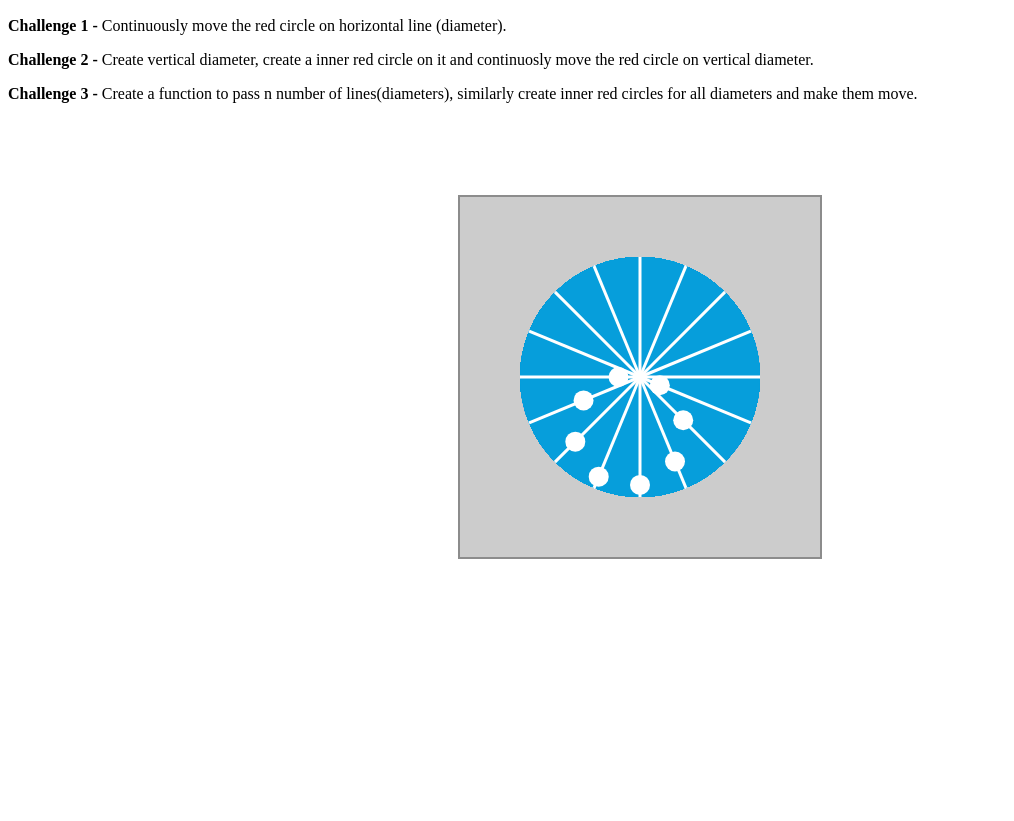
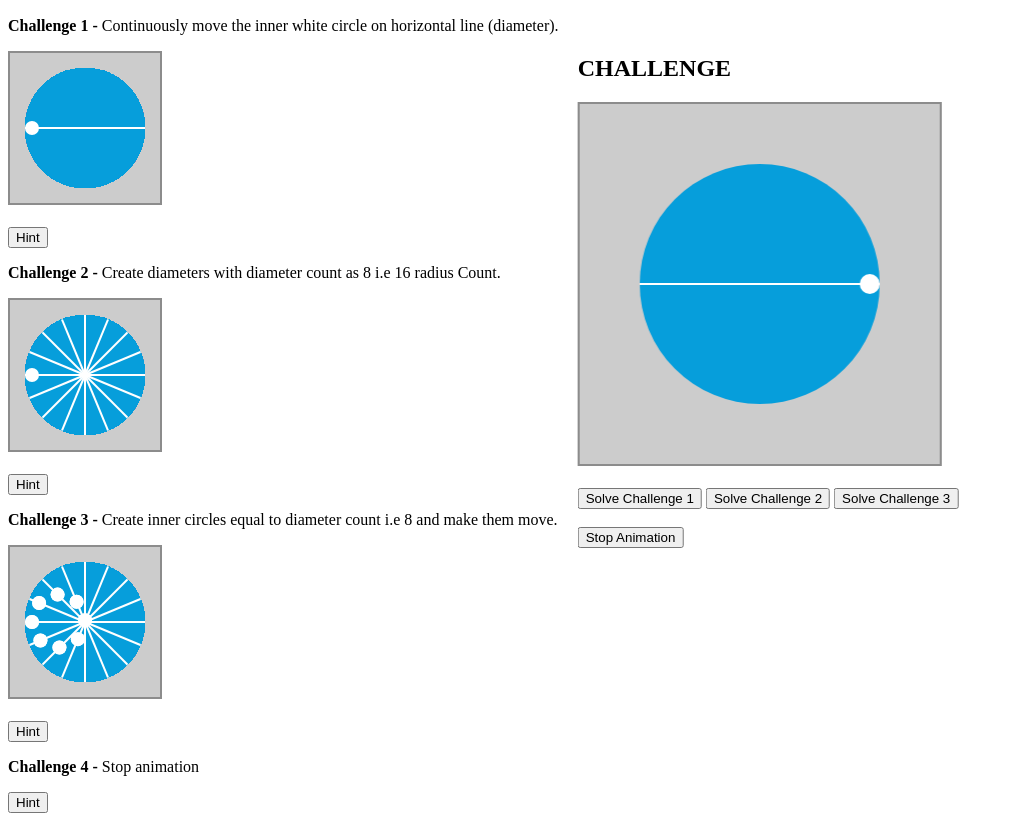
Before and after one commit to code-check/challenge-circle-animation, a website: page circle/circle.html in a window 1280 px wide. Shown: the part 50-871 px from the top of the page, without its empty margins (0-1014 px from the left). Before the commit the page ends 800 px from the top, so only its background shows below. Drawn offline with nearby package versions, Linux system fonts and the light colour scheme; files that its build step writes are made by us from their sources.

Commit message:
challenge done, tests pending

```diff
--- /dev/null
+++ b/challenge/solveChallenge.js
@@ -0,0 +1,85 @@
+// BEGIN_CHALLENGE
+var requestId;
+
+function stopAnimate() {
+  if (requestId) {
+    cancelAnimationFrame(requestId);
+    requestId = undefined;
+  }
+}
+
+function animate1(){
+  stopAnimate();
+  drawBaseImage();
+  step = step % maxstep;
+  var innerCenter = outerRadius/2 - innerRadius/2;
+  var centerX = myCanvas.width/2 + innerCenter * Math.cos(step * 2 / maxstep * Math.PI);
+  var centerY = myCanvas.height/2 + innerCenter * Math.sin(step * 2 / maxstep * Math.PI);
+
+  i = 0;
+  challenge.drawCircle(myContext, (centerX + innerCenter * Math.cos((i * 2 / radiusCount - step * 2 / maxstep) * Math.PI)), (centerY + innerCenter * Math.sin((i * 2 / radiusCount - step * 2 / maxstep) * Math.PI)), innerRadius, ' #ffffff');
+  step++;
+  requestId = requestAnimationFrame(animate1);
+}
+
+var animate2 = function(){
+  stopAnimate();
+  drawBaseImage();
+  step = step % maxstep;
+
+  for(var i=0; i < radiusCount * 2; i++) {
+    var x2 = canvasWidth/2 + Math.cos(i / radiusCount * Math.PI) * outerRadius;
+    var y2 = canvasWidth/2  + Math.sin(i / radiusCount * Math.PI) * outerRadius;
+    challenge.drawLine(myContext, canvasWidth/2, canvasHeight/2, x2, y2, '#ffffff');
+  }
+
+  var innerCenter = outerRadius/2 - innerRadius/2;
+  var centerX = myCanvas.width/2 + innerCenter * Math.cos(step * 2 / maxstep * Math.PI);
+  var centerY = myCanvas.height/2 + innerCenter * Math.sin(step * 2 / maxstep * Math.PI);
+
+  var i = 0;
+  challenge.drawCircle(myContext, (centerX + innerCenter * Math.cos((i * 2 / radiusCount - step * 2 / maxstep) * Math.PI)), (centerY + innerCenter * Math.sin((i * 2 / radiusCount - step * 2 / maxstep) * Math.PI)), innerRadius, ' #ffffff');
+
+  step++;
+  requestId = requestAnimationFrame(animate2);
+}
+
+var animate3 = function(){
+  stopAnimate();
+  drawBaseImage();
+  step = step % maxstep;
+
+  for(var i=0; i < radiusCount * 2; i++) {
+    var x2 = canvasWidth/2 + Math.cos(i / radiusCount * Math.PI) * outerRadius;
+    var y2 = canvasWidth/2  + Math.sin(i / radiusCount * Math.PI) * outerRadius;
+    challenge.drawLine(myContext, canvasWidth/2, canvasHeight/2, x2, y2, '#ffffff');
+  }
+
+  var innerCenter = outerRadius/2 - innerRadius/2;
+  var centerX = myCanvas.width/2 + innerCenter * Math.cos(step * 2 / maxstep * Math.PI);
+  var centerY = myCanvas.height/2 + innerCenter * Math.sin(step * 2 / maxstep * Math.PI);
+
+  var i = 0;
+  for (var i=0; i < radiusCount*2; i++) {
+    challenge.drawCircle(myContext, (centerX + innerCenter * Math.cos((i * 2 / radiusCount - step * 2 / maxstep) * Math.PI)), (centerY + innerCenter * Math.sin((i * 2 / radiusCount - step * 2 / maxstep) * Math.PI)), innerRadius, ' #ffffff');
+  }
+  step++;
+  requestId = requestAnimationFrame(animate3);
+}
+
+$("#btnSolveChallenge1").on("click", function () {
+  animate1();
+});
+
+$("#btnSolveChallenge2").on("click", function () {
+  animate2();
+});
+
+$("#btnSolveChallenge3").on("click", function () {
+  animate3();
+});
+
+$("#btnSolveStop").on("click", function () {
+  stopAnimate();
+});
+// END_CHALLENGE
--- /dev/null
+++ b/circle/challenge.js
@@ -0,0 +1,90 @@
+var challenge1Canvas = document.getElementById("challenge1");
+var challenge1Context = challenge1Canvas.getContext('2d');
+var challenge1CanvasWidth = challenge1Canvas.width;
+var challenge1CanvasHeight = challenge1Canvas.height;
+
+var challenge1OuterRadius = 60;
+var challenge1InnerRadius = 7;
+
+var challeng1RadiusCount = 8;
+var challenge1MaxStep = 360;
+var challenge1Step = 0;
+
+function drawBaseImage1(myContext, challenge1CanvasWidth, challenge1CanvasHeight, challenge1OuterRadius) {
+  challenge.drawCircle(myContext, challenge1CanvasWidth/2, challenge1CanvasHeight/2, challenge1OuterRadius, '#069edb');
+  var i =0;
+  while(i <= 8) {
+    var x2 = challenge1CanvasWidth/2 + Math.cos(i / radiusCount * Math.PI) * challenge1OuterRadius;
+    var y2 = challenge1CanvasWidth/2  + Math.sin(i / radiusCount * Math.PI) * challenge1OuterRadius;
+    challenge.drawLine(myContext, challenge1CanvasWidth/2, challenge1CanvasHeight/2, x2, y2, 'white');
+    i += 8;
+  }
+}
+
+function animateChallenge1(){
+  drawBaseImage1(challenge1Context, challenge1CanvasWidth, challenge1CanvasHeight, challenge1OuterRadius);
+  challenge1Step = challenge1Step % challenge1MaxStep;
+  var challenge1InnerCenter = challenge1OuterRadius/2 - challenge1InnerRadius/2;
+  var centerX = challenge1CanvasWidth/2 + challenge1InnerCenter * Math.cos(challenge1Step * 2 / challenge1MaxStep * Math.PI);
+  var centerY = challenge1CanvasHeight/2 + challenge1InnerCenter * Math.sin(challenge1Step * 2 / challenge1MaxStep * Math.PI);
+
+  var i = 0;
+// challenge1InnerRadius
+  challenge.drawCircle(challenge1Context, (centerX + challenge1InnerCenter * Math.cos((i * 2 / challeng1RadiusCount - challenge1Step * 2 / challenge1MaxStep) * Math.PI)), (centerY + challenge1InnerCenter * Math.sin((i * 2 / challeng1RadiusCount - challenge1Step * 2 / challenge1MaxStep) * Math.PI)), challenge1InnerRadius, '#ffffff');
+  challenge1Step++;
+  requestAnimationFrame(animateChallenge1);
+}
+
+var challenge2Canvas = document.getElementById("challenge2");
+var challenge2Context = challenge2Canvas.getContext('2d');
+
+function animateChallenge2(){
+  drawBaseImage1(challenge2Context, challenge1CanvasWidth, challenge1CanvasHeight, challenge1OuterRadius);
+  challenge1Step = challenge1Step % challenge1MaxStep;
+  var challenge1InnerCenter = challenge1OuterRadius/2 - challenge1InnerRadius/2;
+  var centerX = challenge1CanvasWidth/2 + challenge1InnerCenter * Math.cos(challenge1Step * 2 / challenge1MaxStep * Math.PI);
+  var centerY = challenge1CanvasHeight/2 + challenge1InnerCenter * Math.sin(challenge1Step * 2 / challenge1MaxStep * Math.PI);
+
+  /*Draw lines aka diameters on basCircle */
+  for(var i=0; i < challeng1RadiusCount * 2; i++){
+    var x2 = challenge1CanvasWidth/2 + Math.cos(i / challeng1RadiusCount * Math.PI) * challenge1OuterRadius;
+    var y2 = challenge1CanvasWidth/2  + Math.sin(i / challeng1RadiusCount * Math.PI) * challenge1OuterRadius;
+    challenge.drawLine(challenge2Context, challenge1CanvasWidth/2, challenge1CanvasHeight/2, x2, y2, '#ffffff');
+  }
+
+  challenge.drawCircle(challenge2Context, (centerX + challenge1InnerCenter * Math.cos((i * 2 / challeng1RadiusCount - challenge1Step * 2 / challenge1MaxStep) * Math.PI)), (centerY + challenge1InnerCenter * Math.sin((i * 2 / challeng1RadiusCount - challenge1Step * 2 / challenge1MaxStep) * Math.PI)), challenge1InnerRadius, '#ffffff');
+
+  challenge1Step++;
+  requestAnimationFrame(animateChallenge2);
+}
+
+var challenge3Canvas = document.getElementById("challenge3");
+var challenge3Context = challenge3Canvas.getContext('2d');
+
+function animateChallenge3(){
+  drawBaseImage1(challenge3Context, challenge1CanvasWidth, challenge1CanvasHeight, challenge1OuterRadius);
+  challenge1Step = challenge1Step % challenge1MaxStep;
+  var challenge1InnerCenter = challenge1OuterRadius/2 - challenge1InnerRadius/2;
+  var centerX = challenge1CanvasWidth/2 + challenge1InnerCenter * Math.cos(challenge1Step * 2 / challenge1MaxStep * Math.PI);
+  var centerY = challenge1CanvasHeight/2 + challenge1InnerCenter * Math.sin(challenge1Step * 2 / challenge1MaxStep * Math.PI);
+
+  /*Draw lines aka diameters on baseCircle */
+  for(var i=0; i < challeng1RadiusCount * 2; i++){
+    var x2 = challenge1CanvasWidth/2 + Math.cos(i / challeng1RadiusCount * Math.PI) * challenge1OuterRadius;
+    var y2 = challenge1CanvasWidth/2  + Math.sin(i / challeng1RadiusCount * Math.PI) * challenge1OuterRadius;
+    challenge.drawLine(challenge3Context, challenge1CanvasWidth/2, challenge1CanvasHeight/2, x2, y2, '#ffffff');
+  }
+
+  /*Draw inner circles on baseImage */
+  for(var i=0; i < challeng1RadiusCount * 2; i++){
+    challenge.drawCircle(challenge3Context, (centerX + challenge1InnerCenter * Math.cos((i * 2 / challeng1RadiusCount - challenge1Step * 2 / challenge1MaxStep) * Math.PI)), (centerY + challenge1InnerCenter * Math.sin((i * 2 / challeng1RadiusCount - challenge1Step * 2 / challenge1MaxStep) * Math.PI)), challenge1InnerRadius, '#ffffff');
+  }
+  challenge1Step++;
+  requestAnimationFrame(animateChallenge3);
+}
+
+(function() {
+  animateChallenge1();
+  animateChallenge2();
+  animateChallenge3();
+})();
--- a/circle/circle.css
+++ b/circle/circle.css
@@ -5,8 +5,8 @@
   height: 310px;
   margin: 0;
   position: absolute;
-  top: 50%;
-  left: 50%;
+  top: 30%;
+  left: 60%;
   margin-right: -50%;
   transform: translate(-50%, -50%);
 }
@@ -14,3 +14,7 @@
   border:2px solid #8c8c8c;
   background-color: #cccccc;
 }
+.challenge{
+  border:2px solid #8c8c8c;
+  background-color: #cccccc;
+}
--- a/circle/circle.html
+++ b/circle/circle.html
@@ -4,21 +4,47 @@
   <meta charset="utf-8">
   <title> codecheck | Find Great Developers </title>
   <link rel="stylesheet" href="circle.css">
-  <link rel="stylesheet" href="./challenge/challenge.css">
+  <link rel="stylesheet" href="../challenge/solveChallenge.css">
 </head>
 <body>
   <header>
     <h2>Javascript Interactive Challenge</h2>
-    <p><span class="bold">Challenge 1 - </span>Continuously move the red circle on horizontal line (diameter).</p>
-    <p><span class="bold">Challenge 2 - </span>Create vertical diameter, create a inner red circle on it and continuosly move the red circle on vertical diameter.</p>
-    <p><span class="bold">Challenge 3 - </span>Create a function to pass n number of lines(diameters), similarly create inner red circles for all diameters and make them move.</p>
+
+    <p><span class="bold">Challenge 1 - </span>Continuously move the inner white circle on horizontal line (diameter).</p>
+    <canvas class="challenge" id="challenge1" width="150" height="150"></canvas><br><br>
+    <button id="btnHint1">Hint</button>
+    <p id="hint1" style="display:none;">use "requestAnimationFrame" to animate circle.</p>
+
+    <p><span class="bold">Challenge 2 - </span>Create diameters with diameter count as 8 i.e 16 radius Count.</p>
+    <canvas class= "challenge" id="challenge2" width="150" height="150"></canvas><br><br>
+    <button id="btnHint2">Hint</button>
+    <p id="hint2" style="display:none;">use loop</p>
+
+    <p><span class="bold">Challenge 3 - </span>Create inner circles equal to diameter count i.e 8 and make them move.</p>
+    <canvas class= "challenge" id="challenge3" width="150" height="150"></canvas><br><br>
+    <button id="btnHint3">Hint</button>
+    <p id="hint3" style="display:none;">use loop</p>
+
+    <p><span class="bold">Challenge 4 - </span>Stop animation</p>
+    <button id="btnHint4">Hint</button>
+    <p id="hint4" style="display:none;">use "cancelAnimationFrame" to stop animate</p>
+
   </header>
   <main id="main">
+    <h2>CHALLENGE</h2>
     <canvas id="myCanvas" width="360" height="360"></canvas>
+    <br><br>
+    <button id="btnSolveChallenge1">Solve Challenge 1</button>
+    <button id="btnSolveChallenge2">Solve Challenge 2</button>
+    <button id="btnSolveChallenge3">Solve Challenge 3</button>
+    <br><br>
+    <button id="btnSolveStop">Stop Animation</button>
   </main>
   <footer>
+    <script src="https://cdnjs.cloudflare.com/ajax/libs/jquery/3.0.0-alpha1/jquery.js"></script>
     <script src="circle.js"></script>
-    <script src="./challenge/challenge.js"></script>
+    <script src="challenge.js"></script>
+    <script src="../challenge/solveChallenge.js"></script>
   </footer>
 </body>
 </html>
--- a/circle/circle.js
+++ b/circle/circle.js
@@ -6,57 +6,85 @@ var canvasHeight = myCanvas.height;
 var outerRadius = 120;
 var innerRadius = 10;
 
-var interval = 60;
-var radiusCount = 8;
-var maxstep = 64;
+var radiusCount = 8; /* radiusCount will be equal to number of smaller balls */
+var maxstep = 164;   /* number of steps the innercircle should take to move */
 var step = 0;
+var drawCircleCount = 0;
+var drawLineCount = 0;
 
-animate = function() {
+$("#btnHint1").on("click", function () {
+  var e = document.getElementById('hint1');
+  if (e.style.display == 'none')
+    e.style.display = 'block';
+  else
+    e.style.display = 'none';
+});
+
+$("#btnHint2").on("click", function () {
+  var e = document.getElementById('hint2');
+  if (e.style.display == 'none')
+    e.style.display = 'block';
+  else
+    e.style.display = 'none';
+});
+
+$("#btnHint3").on("click", function () {
+  var e = document.getElementById('hint3');
+  if (e.style.display == 'none')
+    e.style.display = 'block';
+  else
+    e.style.display = 'none';
+});
+
+$("#btnHint4").on("click", function () {
+  var e = document.getElementById('hint4');
+  if (e.style.display == 'none')
+    e.style.display = 'block';
+  else
+    e.style.display = 'none';
+});
+
+var animate = function(){
   drawBaseImage();
   step = step % maxstep;
-  var lol = outerRadius/2 - innerRadius/2;
-  var centerX = myCanvas.width/2 + lol * Math.cos(step * 2 / maxstep * Math.PI);
-  var centerY = myCanvas.height/2 + lol * Math.sin(step * 2 / maxstep * Math.PI);
+  var innerCenter = outerRadius/2 - innerRadius/2;
+  var centerX = myCanvas.width/2 + innerCenter * Math.cos(step * 2 / maxstep * Math.PI);
+  var centerY = myCanvas.height/2 + innerCenter * Math.sin(step * 2 / maxstep * Math.PI);
 
-  for (var i=0; i<radiusCount; i++) {
-      drawCircle(myContext, (centerX + lol * Math.cos((i * 2 / radiusCount - step * 2 / maxstep) * Math.PI)), (centerY + lol * Math.sin((i * 2 / radiusCount - step * 2 / maxstep) * Math.PI)), 10, ' #ffffff');
-  }
-  step++;
+  var i = 0;
+  challenge.drawCircle(myContext, (centerX + innerCenter * Math.cos((i * 2 / radiusCount - step * 2 / maxstep) * Math.PI)), (centerY + innerCenter * Math.sin((i * 2 / radiusCount - step * 2 / maxstep) * Math.PI)), innerRadius, ' #ffffff');
 }
 
-function drawCircle(context, x, y, r, c) {
-  context.beginPath();
-  context.arc(x, y, r, 0, 2*Math.PI);
-  context.fillStyle = c;
-  context.fill();
-}
-
-function drawLine(context, x1, y1, x2, y2, c) {
+challenge = {
+  drawCircle: function(context, x, y, r, c){
+    context.beginPath();
+    context.arc(x, y, r, 0, 2*Math.PI);
+    context.fillStyle = c;
+    context.fill();
+    // drawCircleCount++;
+  },
+  drawLine: function(context, x1, y1, x2, y2, c) {
     context.beginPath();
     context.moveTo(x1,y1);
     context.lineTo(x2,y2);
-    context.lineWidth = 3;
+    context.lineWidth = 2;
     context.strokeStyle = c;
     context.stroke();
+    // drawLineCount++;
+  }
 }
 
 function drawBaseImage() {
-  drawCircle(myContext, canvasWidth/2, canvasHeight/2, outerRadius, '#069edb');
-  for(var i=0; i < radiusCount * 2; i++){
+  challenge.drawCircle(myContext, canvasWidth/2, canvasHeight/2, outerRadius, '#069edb');
+  var i =0;
+  while(i <= 8) {
     var x2 = canvasWidth/2 + Math.cos(i / radiusCount * Math.PI) * outerRadius;
     var y2 = canvasWidth/2  + Math.sin(i / radiusCount * Math.PI) * outerRadius;
-    drawLine(myContext, canvasWidth/2, canvasHeight/2, x2, y2, 'white');
+    challenge.drawLine(myContext, canvasWidth/2, canvasHeight/2, x2, y2, 'white');
+    i += 8;
   }
-
-  // var x1 = canvasWidth/2 ;
-  // var y1 = canvasHeight/2;
-
-  // var x2 = canvasWidth/2 + 0.92387953251 * outerRadius;
-  // var y2 = canvasHeight/2 + 0.38268343236 * outerRadius;
-
-  // drawLine(myContext, x1, y1, x2, y2, 'white');
 }
 
 (function() {
-    window.setInterval(animate, interval);
+  animate();
 })();
```
Also changed, not shown: package.json (added, +33 -0 lines), spec/circleChallengeSpec.js (added, +51 -0 lines), challenge/challenge.css (deleted), challenge/challenge.js (deleted), challenge/solveChallenge.css (added).
